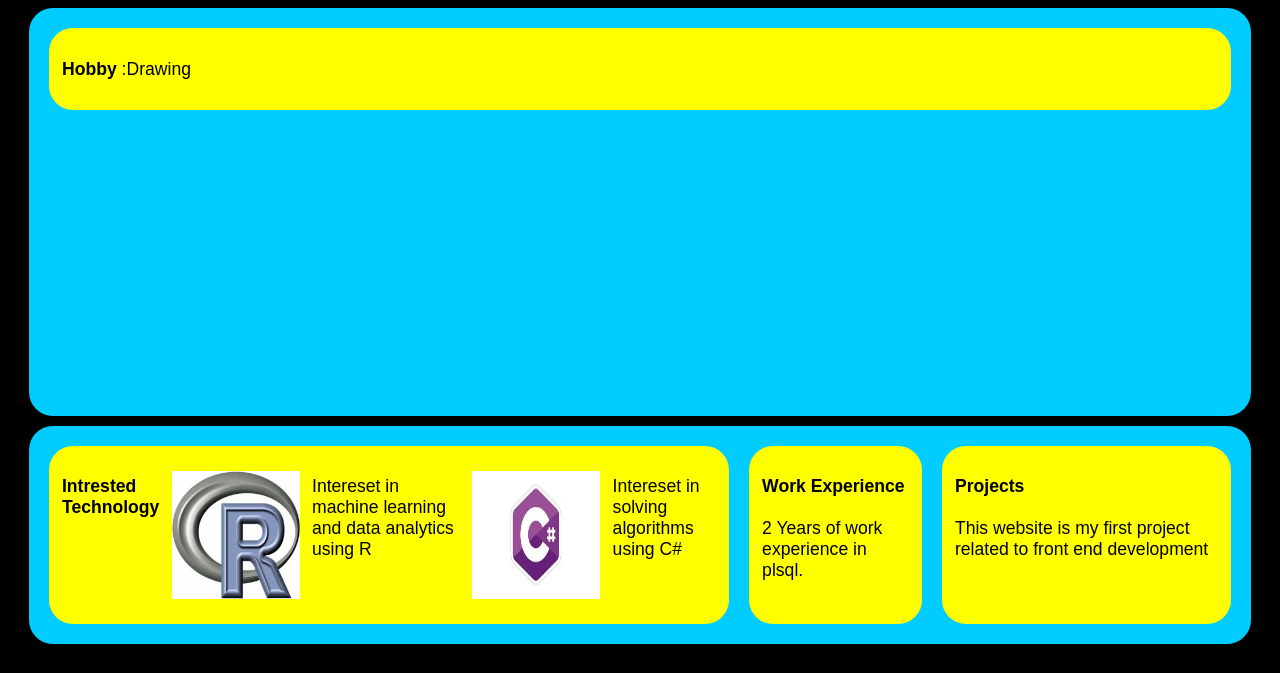
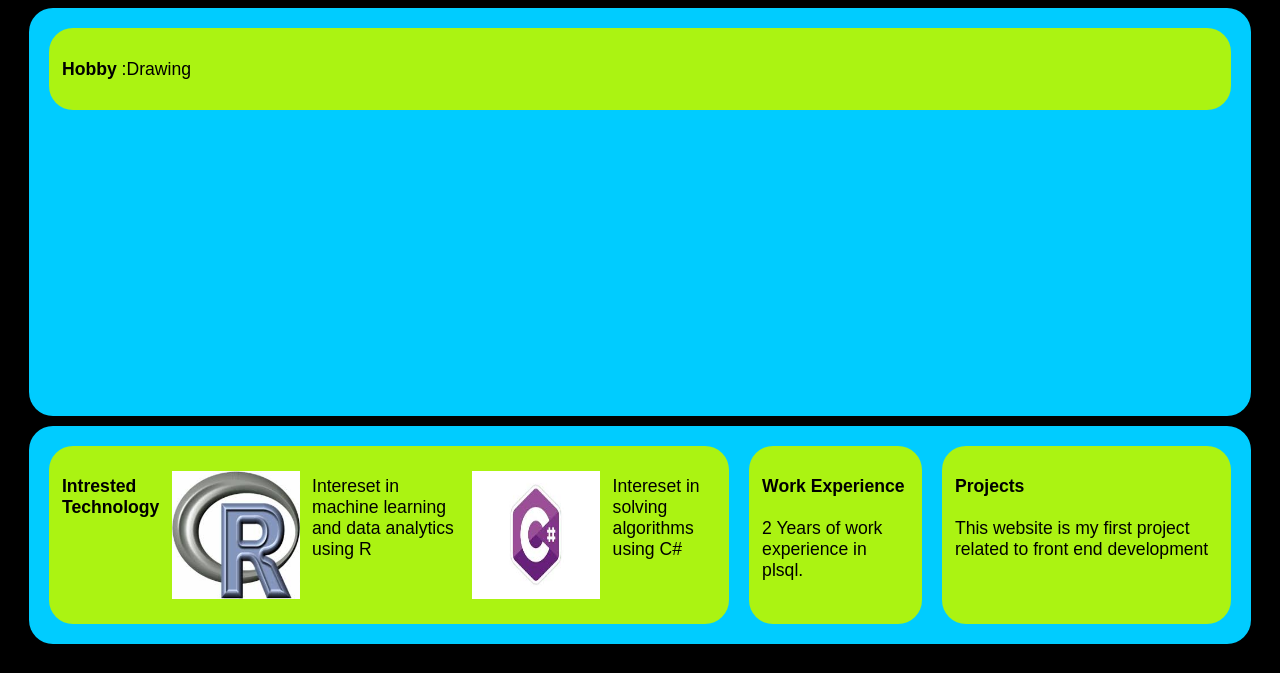
Before and after one commit to Vinu3838/Vinu3838.github.io, a plain HTML site: page index.html in a window 1280 px wide. Shown: the part 456-1129 px from the top of the page. Drawn offline with Linux system fonts and the light colour scheme; grey boxes are pictures that could not be loaded.

Commit message:
SecondCommit

```diff
--- a/index.css
+++ b/index.css
@@ -37,7 +37,7 @@ justify-content: center;
   padding: 1vw;
   margin: 10px;
   font-family:sans-serif;
-  background:yellow;
+  background:#ABF312;
   border-radius: 3vh;
 
 }
```
